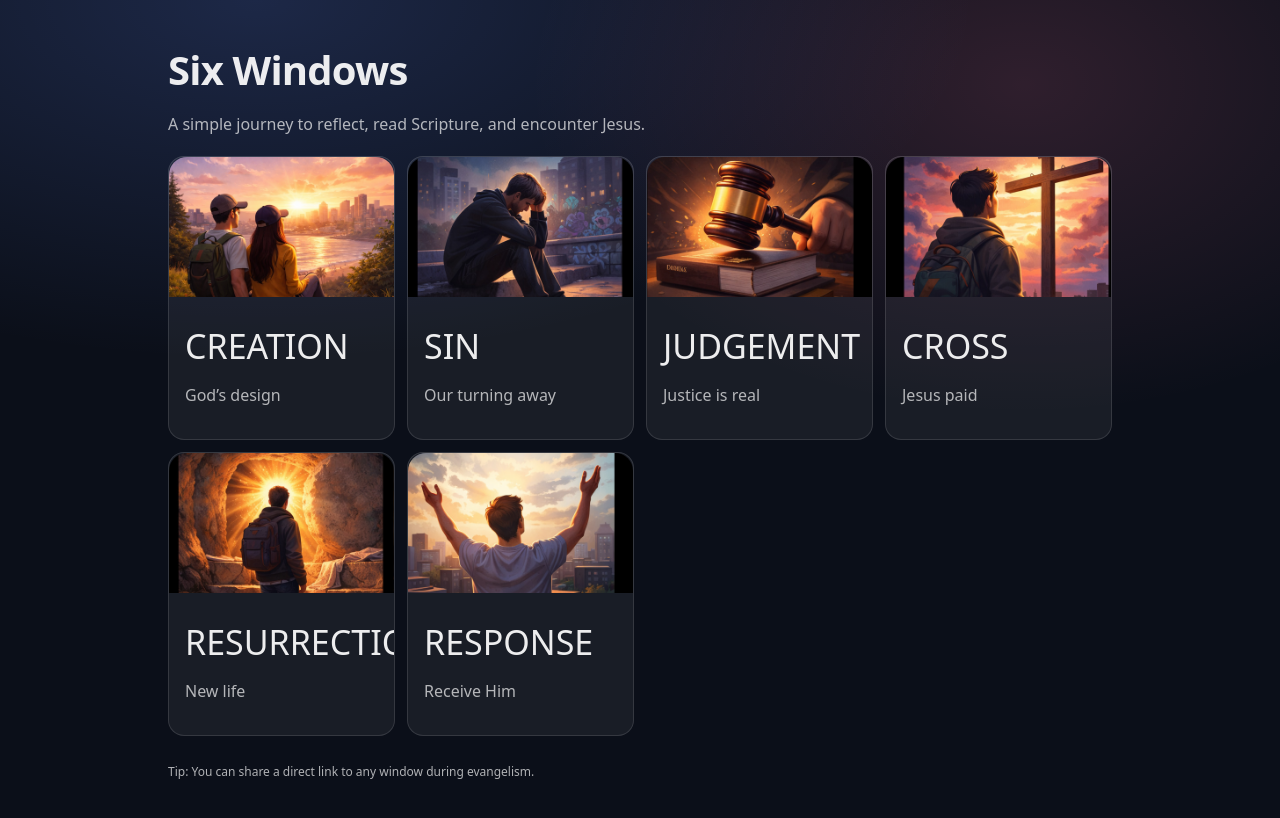
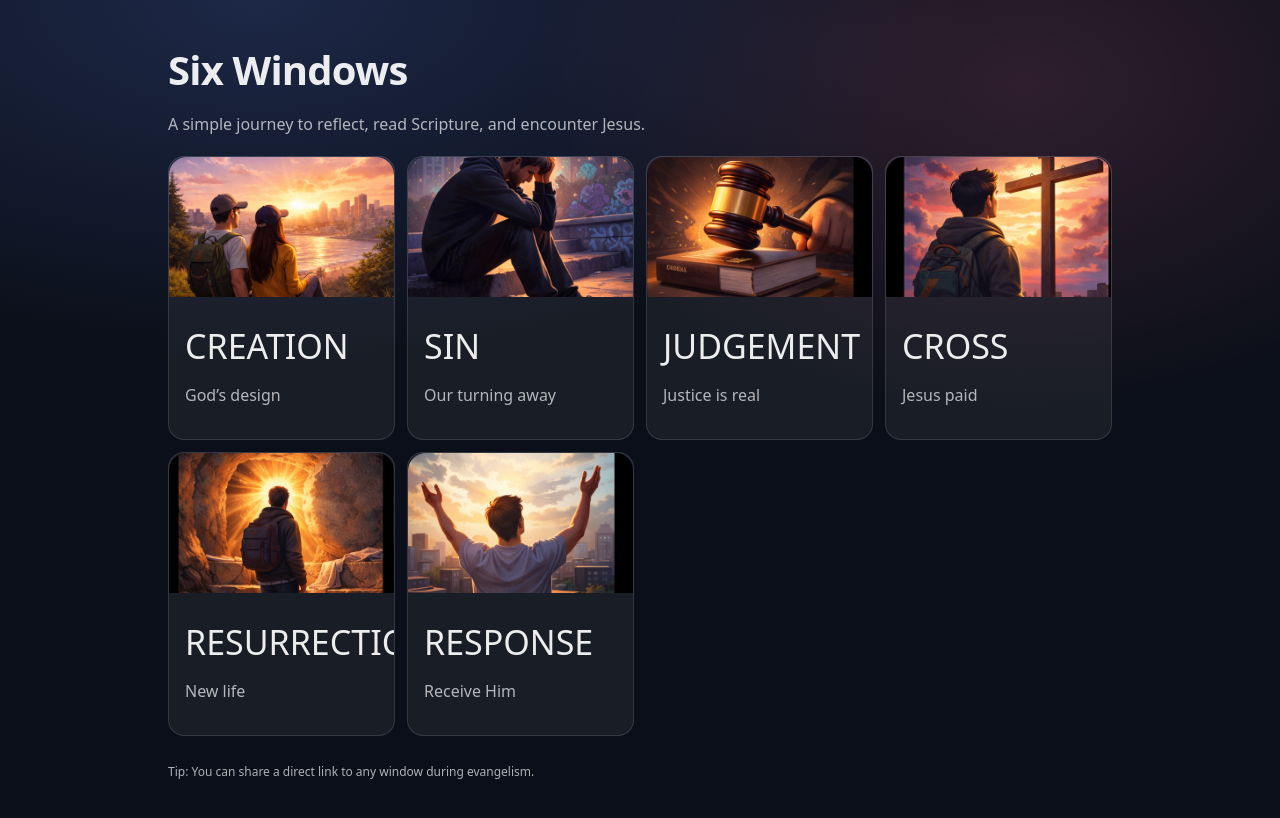
Before and after one commit to Message4U/six-windows, a Next.js app: page / in a window 1280 px wide. Shown: the top 818 px of the page. Built offline with nearby package versions, Linux system fonts and the light colour scheme.

Commit message:
Upgrade SIN home image (no text, no frame, HQ)

```diff
--- a/app/page.tsx
+++ b/app/page.tsx
@@ -1,7 +1,7 @@
 export default function Home() {
   const windows = [
     { title: "CREATION", href: "/journey/creation", note: "God’s design", img: "/images/home-creation-la.jpg" },
-    { title: "SIN", href: "/journey/sin", note: "Our turning away", img: "/images/sin.jpg" },
+    { title: "SIN", href: "/journey/sin", note: "Our turning away", img: "/images/sin-home-hq.jpg",},
     { title: "JUDGEMENT", href: "/journey/judgement", note: "Justice is real", img: "/images/judgement.jpg" },
     { title: "CROSS", href: "/journey/cross", note: "Jesus paid", img: "/images/cross.jpg" },
     { title: "RESURRECTION", href: "/journey/resurrection", note: "New life", img: "/images/resurrection.jpg" },
```
Also changed, not shown: public/images/sin-header-no-text.jpg (added), public/images/sin-home-hq.jpg (added).
